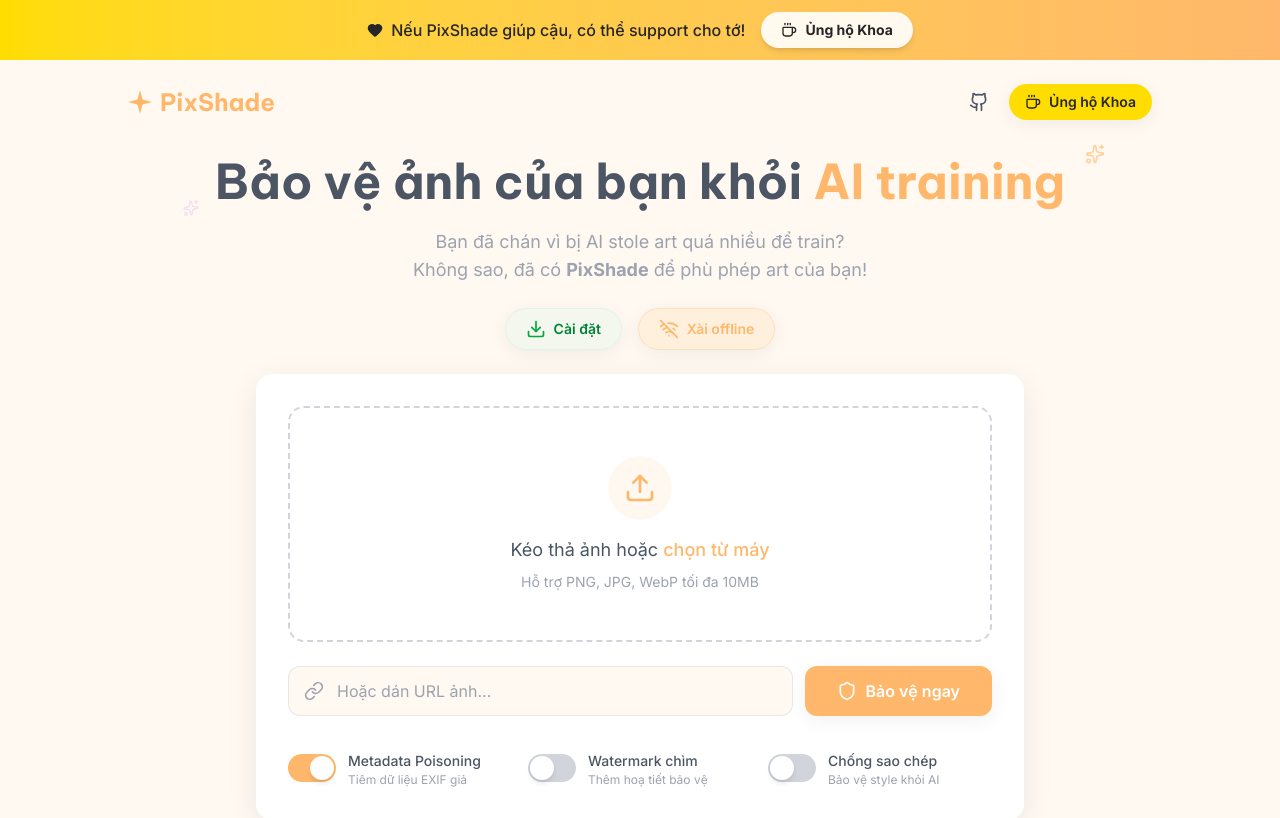
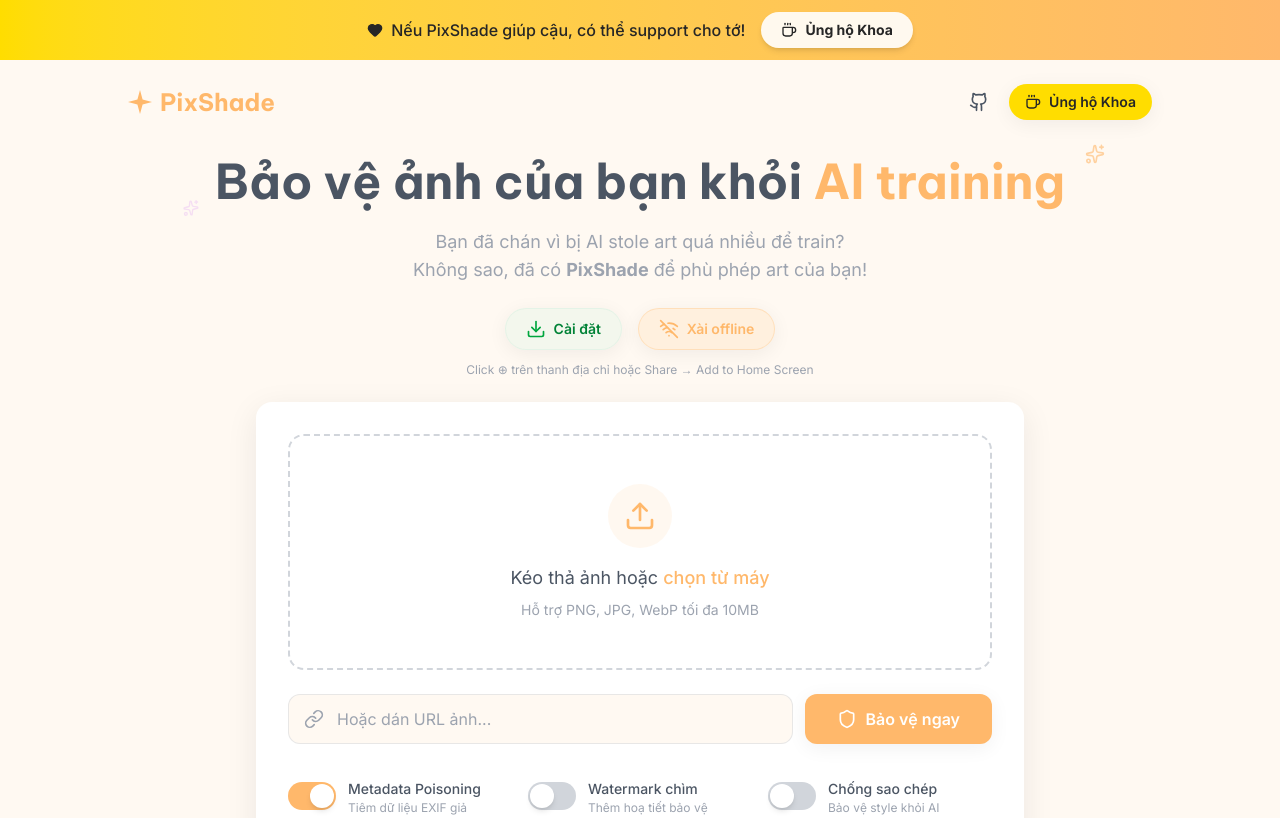
Before and after one commit to yunkhngn/pixshade, a React (Vite) app: page / in a window 1280 px wide. Shown: the top 818 px of the page. Built offline with nearby package versions, Linux system fonts and the light colour scheme.

Commit message:
feat: offline install

```diff
--- a/src/components/Header.tsx
+++ b/src/components/Header.tsx
@@ -96,11 +96,12 @@ export function Header() {
 
                     {/* PWA Install Badge */}
                     <motion.div
-                        className="flex items-center justify-center gap-2 sm:gap-4 mt-4 sm:mt-6"
+                        className="flex flex-col items-center gap-2 sm:gap-3 mt-4 sm:mt-6"
                         initial={{ opacity: 0, y: 10 }}
                         animate={{ opacity: 1, y: 0 }}
                         transition={{ duration: 0.5, delay: 0.4 }}
                     >
+                        <div className="flex items-center gap-2 sm:gap-4">
                             <div className="flex items-center gap-1.5 sm:gap-2 px-3 sm:px-5 py-1.5 sm:py-2.5 bg-accent-mint/30 rounded-full border border-accent-mint/50 shadow-soft">
                                 <Download className="w-4 h-4 sm:w-5 sm:h-5 text-green-600" />
                                 <span className="text-xs sm:text-sm font-semibold text-green-700">Cài đặt</span>
@@ -109,6 +110,10 @@ export function Header() {
                                 <WifiOff className="w-4 h-4 sm:w-5 sm:h-5 text-primary" />
                                 <span className="text-xs sm:text-sm font-semibold text-primary">Xài offline</span>
                             </div>
+                        </div>
+                        <p className="text-xs text-neutral-400 text-center px-4">
+                            Click <span className="font-medium">⊕</span> trên thanh địa chỉ hoặc Share → Add to Home Screen
+                        </p>
                     </motion.div>
                 </motion.div>
             </div>
```
Lines whose indentation alone changed are shown as unchanged.
